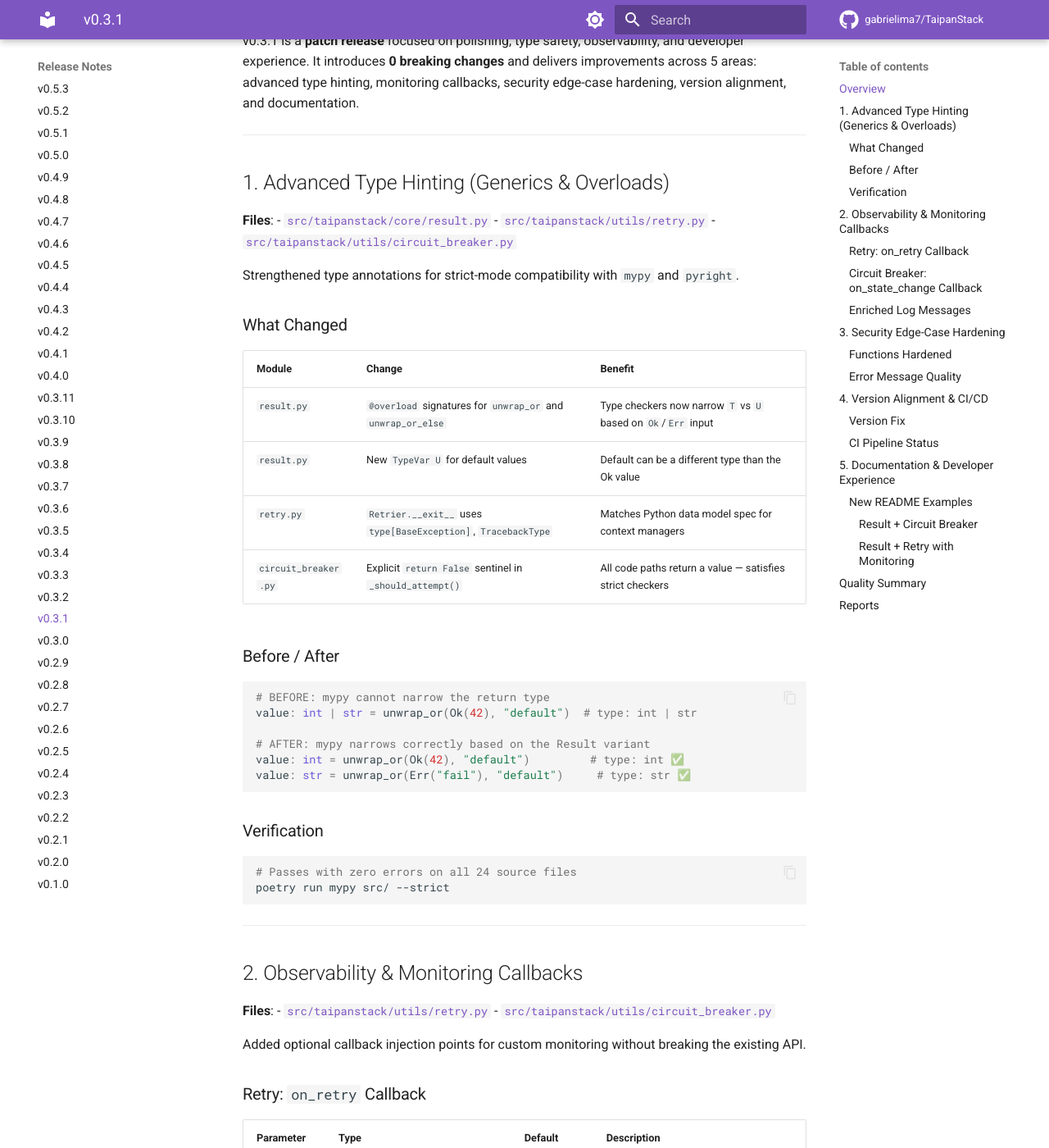
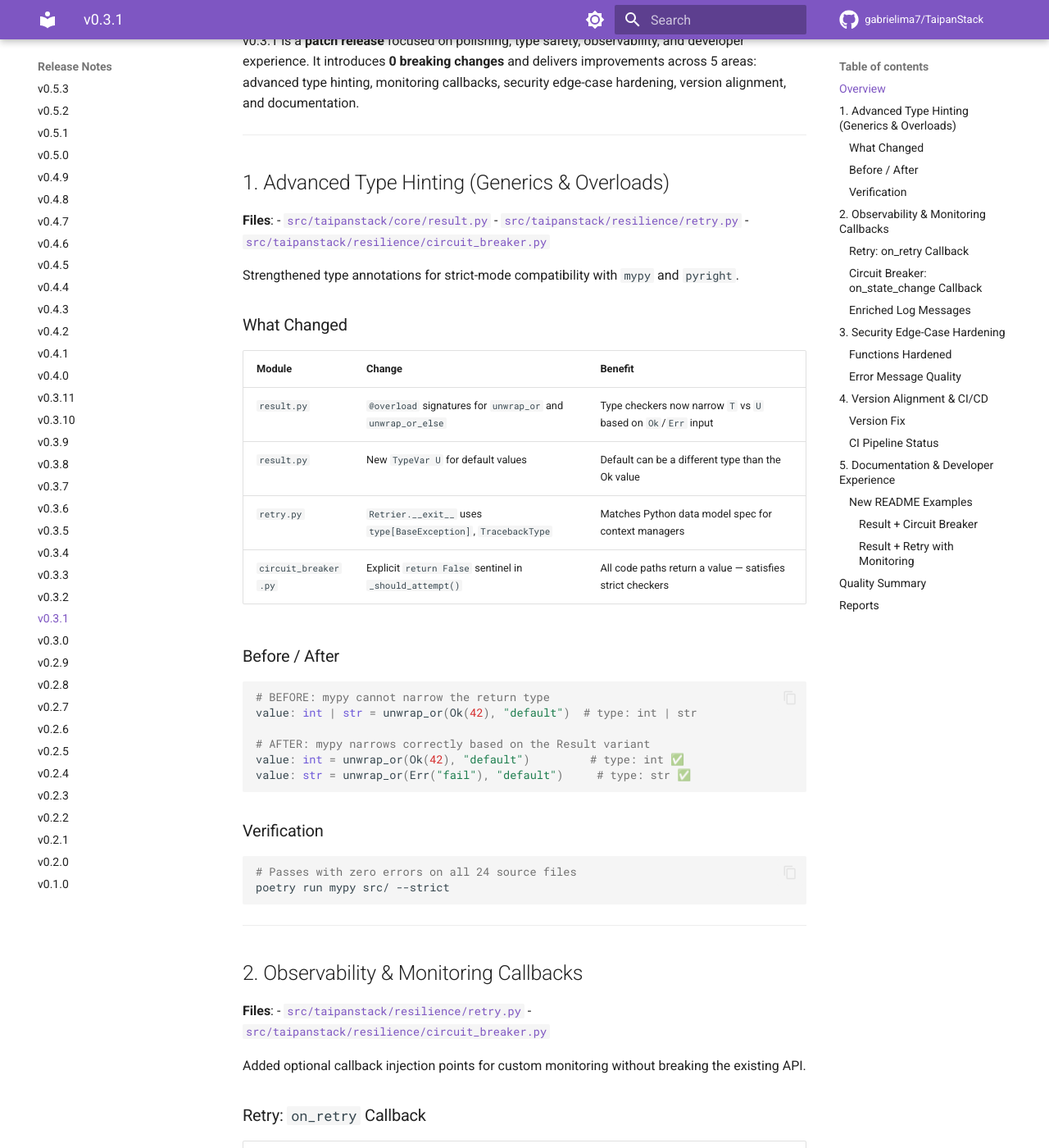
Before and after one commit to gabrielima7/TaipanStack, an MkDocs documentation site: the page built from docs/releases/v0.3.1.md, in a window 1280 px wide and 1400 px high, scrolled down 242 px. Shown: the whole window at 82% size. Built offline with MkDocs 1.6.1 and Material for MkDocs 9.7.7, drawn with Linux system fonts in a browser that asks for light colours; comment, search, counter and statistics services are not loaded.

Commit message:
docs: fix dead links in v0.3.1 release notes
Replaces deprecated utils module paths with their new canonical
locations under the resilience module in docs/releases/v0.3.1.md.

Co-authored-by: gabrielima7 <230595838+gabrielima7@users.noreply.github.com>

```diff
--- a/docs/releases/v0.3.1.md
+++ b/docs/releases/v0.3.1.md
@@ -14,8 +14,8 @@ v0.3.1 is a **patch release** focused on polishing, type safety, observability,
 
 **Files**:
 - [`src/taipanstack/core/result.py`](https://github.com/gabrielima7/TaipanStack/blob/main/src/taipanstack/core/result.py)
-- [`src/taipanstack/utils/retry.py`](https://github.com/gabrielima7/TaipanStack/blob/main/src/taipanstack/utils/retry.py)
-- [`src/taipanstack/utils/circuit_breaker.py`](https://github.com/gabrielima7/TaipanStack/blob/main/src/taipanstack/utils/circuit_breaker.py)
+- [`src/taipanstack/resilience/retry.py`](https://github.com/gabrielima7/TaipanStack/blob/main/src/taipanstack/resilience/retry.py)
+- [`src/taipanstack/resilience/circuit_breaker.py`](https://github.com/gabrielima7/TaipanStack/blob/main/src/taipanstack/resilience/circuit_breaker.py)
 
 Strengthened type annotations for strict-mode compatibility with `mypy` and `pyright`.
 
@@ -51,8 +51,8 @@ poetry run mypy src/ --strict
 ## 2. Observability & Monitoring Callbacks
 
 **Files**:
-- [`src/taipanstack/utils/retry.py`](https://github.com/gabrielima7/TaipanStack/blob/main/src/taipanstack/utils/retry.py)
-- [`src/taipanstack/utils/circuit_breaker.py`](https://github.com/gabrielima7/TaipanStack/blob/main/src/taipanstack/utils/circuit_breaker.py)
+- [`src/taipanstack/resilience/retry.py`](https://github.com/gabrielima7/TaipanStack/blob/main/src/taipanstack/resilience/retry.py)
+- [`src/taipanstack/resilience/circuit_breaker.py`](https://github.com/gabrielima7/TaipanStack/blob/main/src/taipanstack/resilience/circuit_breaker.py)
 
 Added optional callback injection points for custom monitoring without breaking the existing API.
 
```
